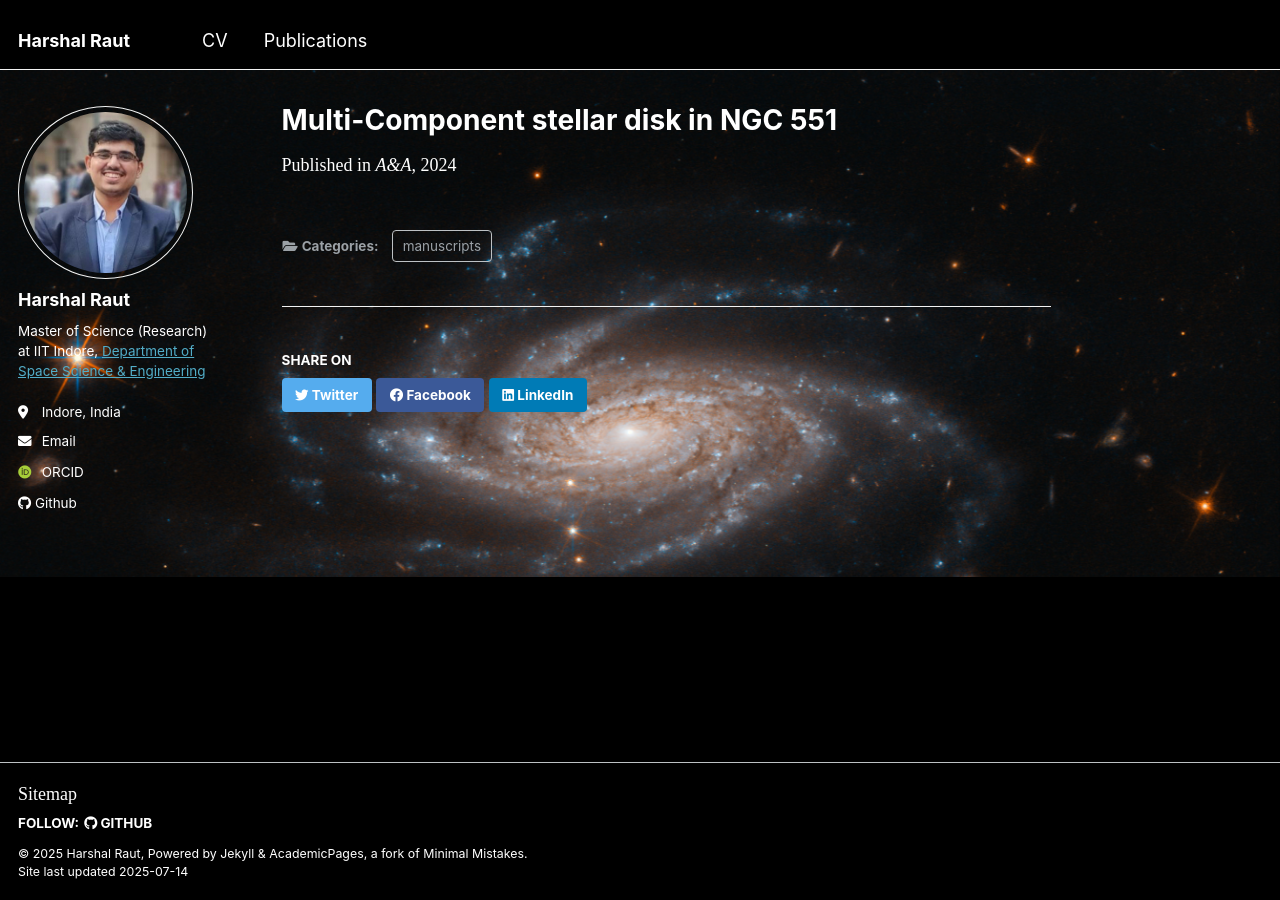
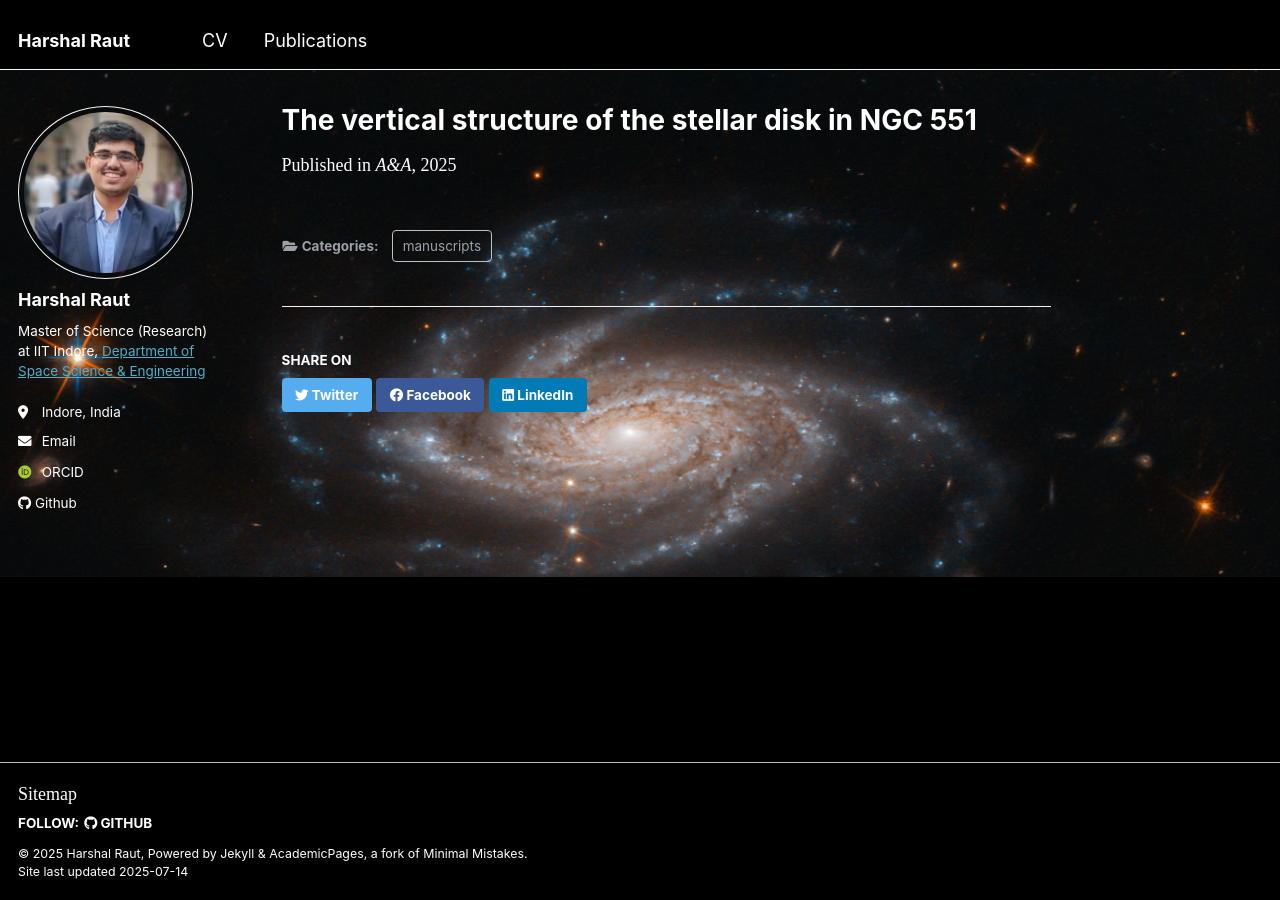
Before and after one commit to rautharshal/rautharshal.github.io, a Jekyll site: the page built from _publications/paper_1.md, in a window 1280 px wide. Built offline with Jekyll 4.4.1, drawn with Linux system fonts in a browser that asks for light colours; some web fonts are replaced; part of the change alters nothing that is shown.

Commit message:
Update paper_1.md
Added accepted paper

```diff
--- a/_publications/paper_1.md
+++ b/_publications/paper_1.md
@@ -1,12 +1,12 @@
 ---
-title: "Multi-Component stellar disk in NGC 551"
+title: "The vertical structure of the stellar disk in NGC 551"
 collection: publications
 category: manuscripts
 permalink:
-excerpt: 'The aim of the study is to obtain a detailed three-dimensional density distribution of the stellar disk in NGC 551 and to investigate if it consists of multiple components, i.e., thin and thick disks.
-Assuming the baryonic disks are in hydrostatic equilibrium, we solve the joint Poisson-Boltzmann equation to estimate the three-dimensional density distribution in the stellar disk of NGC 551. Unlike previous studies, integral field spectroscopic observation is used to estimate the stellar velocity dispersion self-consistently. A three-dimensional dynamical model of the stellar disk is then built using the density solutions of the hydrostatic equation and the observed rotation curve. Using this model, simulated surface brightness maps were produced and compared with observations to infer the existence of a multi-component stellar disk in NGC 551. Further, thick + thin and thick + bar models were created to study the observational signature. Also, the dynamical model was inclined to $90\degree$ to investigate the observational signature of multi-component disks in edge-on galaxies.
-By comparing the simulated stellar surface brightness map of the single disk model with the observations, we find evidence of a thin disk in NGC 551, along with the thick one. This claim is supported by further comparing the simulated stellar surface brightness maps of the thick + thin and thick + bar models with observations. This suggests that our method can be used to identify multi-component stellar disks in galaxies. Further, an investigation of the simulated edge-on surface density map reveals that the scale length and the flattening ratio value gets affected by the projection effects strengthening the claim of having a detailed 3D modeling of galaxy to study the thin and thick disks.'
-date: 2024-05-20
+excerpt: 'This paper aims to self-consistently determine the 3D density distribution of the stellar disk in NGC~551 and to utilize it to study the observational signatures of two-component stellar disks (thin and thick) in galaxies.
+  Assuming that the baryonic disks are in hydrostatic equilibrium, we solved the Poisson-Boltzmann equation to estimate the 3D density distribution in the stellar disk of NGC~551. Unlike in previous studies, we used integral-field spectroscopic observations to estimate the stellar velocity dispersion. A 3D dynamical model of the stellar disk was built using these density solutions and the observed rotation curve. Using this model, we generated simulated surface brightness maps and compared them with observations to verify the consistency of our modeling. Furthermore, the dynamical model was inclined to $90^\circ$ to produce an edge-on surface density map of the galaxy. We further investigated this map by fitting different 2D functions and plotting vertical cuts in a logarithmic scale to infer observational signatures of two-component disks in galaxies.
+  We estimated the vertical stellar velocity dispersion in NGC~551 using an iterative method and obtained results consistent with the formalism employed in the Disk Mass Survey. Through dynamical modeling of the stellar disk in NGC~551, we produced moment maps, which reasonably matched the observations, indicating consistent modeling. We examined the simulated edge-on model by taking vertical cuts and decomposing them into multiple Gaussian components. We find that an artificial double Gaussian component arises due to the line-of-sight integration effect, even for a single-component disk. This indicates that decomposing vertical intensity cuts into multiple Gaussian components is an unreliable method for identifying multicomponent disks. Instead, an up-bending break, visible in the plot of the vertical cuts in the logarithmic scale for a two-component disk, serves as a more reliable indicator, which is absent in the case of a single-component disk. We performed 2D fitting on the edge-on surface density map using the product of a scaled modified Bessel function (for the radial profile) and a $\rm sech^2$ function (for the vertical profile) to estimate the stellar disk’s structural parameters. We find that these traditional methods systematically underestimate the scale length and flattening ratio of the stellar disk. Therefore, we suggest using detailed modeling to accurately deduce the structural parameters of stellar disks in galaxies.'
+date: 2025-06-03
 venue: 'A&A'
 slidesurl:
 paperurl:
```
